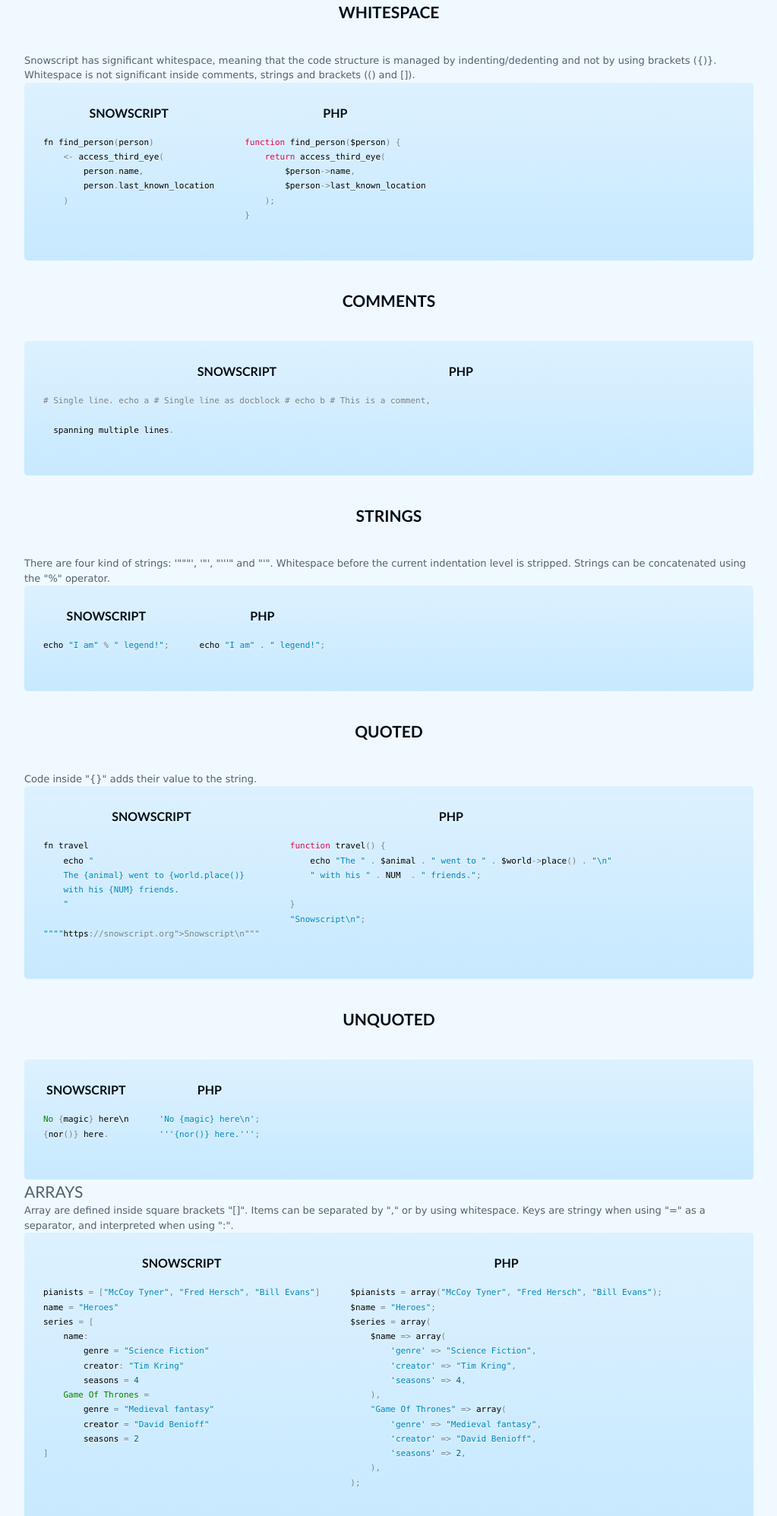
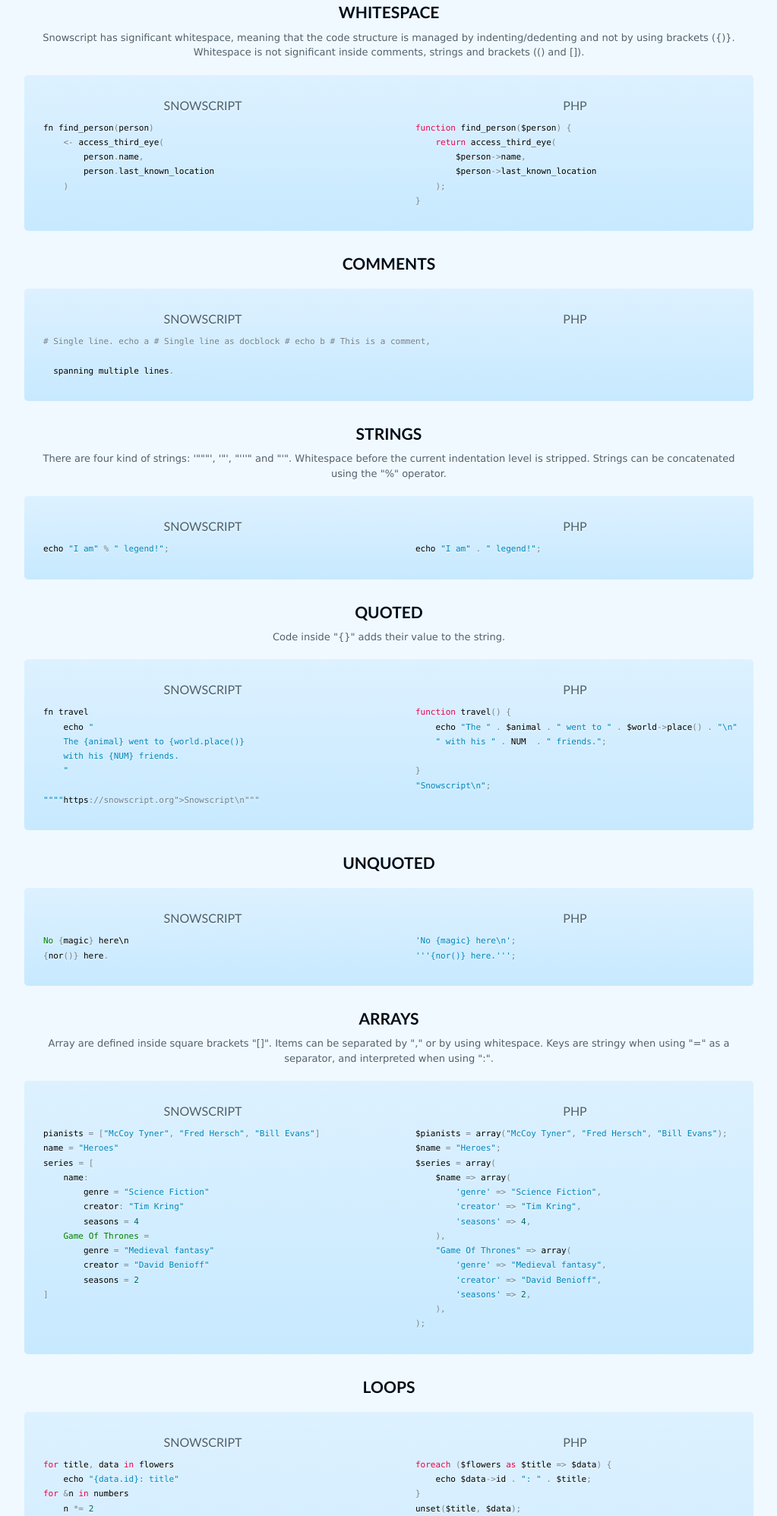
Before and after one commit to runekaagaard/snowscript-web, a plain HTML site: page index.html in a window 1280 px wide. Shown: the part 410-2406 px from the top of the page at 76% size, without its empty margins (128-1151 px from the left). Drawn offline with Linux system fonts and the light colour scheme.

Commit message:
Awsum changes are awesum.

```diff
--- a/index.html
+++ b/index.html
@@ -46,114 +46,84 @@
         </div>
 
 
-        <h2 class="gill-sans _size-3 _res-size-4 =row _text-center">
+        <div class="_bottom-20">
+            <h2 class="gill-sans _size-3 _res-size-4 _text-center _bottom-10">
                 Whitespace
             </h2>
-        <p>Snowscript has significant whitespace, meaning that the code structure is  managed by indenting/dedenting and not by using brackets ({)}. Whitespace  is not significant inside comments, strings and brackets (() and []).
+            <p class="_text-center _bottom-10 _left-20 _right-20">Snowscript has significant whitespace, meaning that the code structure is  managed by indenting/dedenting and not by using brackets ({)}. Whitespace  is not significant inside comments, strings and brackets (() and []).
 </p>
-        <div class="=box">
-            <table class="center">
-            <thead>
-                <tr>
-                    <th class="gill-sans _size-5">Snowscript</th>
-                    <th class="gill-sans _size-5">PHP</th>
-                </tr>
-            </thead>
-            <tbody>
-                <tr>
-                    <td valign="top" cellpadding="0">
+        </div>
+        <aside class="=box _two-cols _bottom-30">
+            <div class="_column _one-half">
+                <h4 class="gill-sans _size-5 _text-center _bottom-10">Snowscript</h4>
                 <pre class="prettyprint2"><span class='kwd'>fn</span><span class='pln'> </span><span class='pln'>find_person</span><span class='pun'>(</span><span class='pln'>person</span><span class='pun'>)</span><span class='pln'>
 </span><span class='pln'>    </span><span class='pun'><-</span><span class='pln'> </span><span class='pln'>access_third_eye</span><span class='pun'>(</span><span class='pln'>
 </span><span class='pln'>        </span><span class='pln'>person</span><span class='pun'>.</span><span class='pln'>name</span><span class='pun'>,</span><span class='pln'>
 </span><span class='pln'>        </span><span class='pln'>person</span><span class='pun'>.</span><span class='pln'>last_known_location</span><span class='pln'>
 </span><span class='pln'>    </span><span class='pun'>)</span><span class='pln'>
 </span></pre>
-                    </td>
-                    <td valign="top" cellpadding="0">
-                        <pre class="prettyprint">function find_person($person) {
+            </div>
+            <div class="_column _one-half">
+                <h4 class="gill-sans _size-5 _text-center _bottom-10">PHP</h4>
+                <pre class="prettyprint2">function find_person($person) {
     return access_third_eye(
         $person->name,
         $person->last_known_location
     );
 }
 </pre>
-                    </td>
-                </tr>
-            </tbody>
-            </table>
             </div>
+        </aside>
 
-        <h2 class="gill-sans _size-3 _res-size-4 =row _text-center">
+        <div class="_bottom-20">
+            <h2 class="gill-sans _size-3 _res-size-4 _text-center _bottom-10">
                 Comments
             </h2>
 
-        <div class="=box">
-            <table class="center">
-            <thead>
-                <tr>
-                    <th class="gill-sans _size-5">Snowscript</th>
-                    <th class="gill-sans _size-5">PHP</th>
-                </tr>
-            </thead>
-            <tbody>
-                <tr>
-                    <td valign="top" cellpadding="0">
+        </div>
+        <aside class="=box _two-cols _bottom-30">
+            <div class="_column _one-half">
+                <h4 class="gill-sans _size-5 _text-center _bottom-10">Snowscript</h4>
                 <pre class="prettyprint2"><span class='pun'># Single line. echo a # Single line as docblock # echo b # This is a comment,</span><span class='pln'>
 
 </span><span class='pln'>  </span><span class='pln'>spanning</span><span class='pln'> </span><span class='pln'>multiple</span><span class='pln'> </span><span class='pln'>lines</span><span class='pun'>.</span><span class='pln'>
 </span></pre>
-                    </td>
-                    <td valign="top" cellpadding="0">
-                        <pre class="prettyprint"></pre>
-                    </td>
-                </tr>
-            </tbody>
-            </table>
             </div>
+            <div class="_column _one-half">
+                <h4 class="gill-sans _size-5 _text-center _bottom-10">PHP</h4>
+                <pre class="prettyprint2"></pre>
+            </div>
+        </aside>
 
-        <h2 class="gill-sans _size-3 _res-size-4 =row _text-center">
+        <div class="_bottom-20">
+            <h2 class="gill-sans _size-3 _res-size-4 _text-center _bottom-10">
                 Strings
             </h2>
-        <p>There are four kind of strings: '"""', '"', "'''" and "'". Whitespace before the
+            <p class="_text-center _bottom-10 _left-20 _right-20">There are four kind of strings: '"""', '"', "'''" and "'". Whitespace before the
 current indentation level is stripped. Strings can be concatenated using the "%"
 operator.
 </p>
-        <div class="=box">
-            <table class="center">
-            <thead>
-                <tr>
-                    <th class="gill-sans _size-5">Snowscript</th>
-                    <th class="gill-sans _size-5">PHP</th>
-                </tr>
-            </thead>
-            <tbody>
-                <tr>
-                    <td valign="top" cellpadding="0">
+        </div>
+        <aside class="=box _two-cols _bottom-30">
+            <div class="_column _one-half">
+                <h4 class="gill-sans _size-5 _text-center _bottom-10">Snowscript</h4>
                 <pre class="prettyprint2"><span class='kwd'>echo</span><span class='pln'> </span><span class='str'>"</span><span class='str'>I am</span><span class='str'>"</span><span class='pln'> </span><span class='pun'>%</span><span class='pln'> </span><span class='str'>"</span><span class='str'> legend!</span><span class='str'>"</span><span class='pun'>;</span></pre>
-                    </td>
-                    <td valign="top" cellpadding="0">
-                        <pre class="prettyprint">echo "I am" . " legend!";</pre>
-                    </td>
-                </tr>
-            </tbody>
-            </table>
             </div>
+            <div class="_column _one-half">
+                <h4 class="gill-sans _size-5 _text-center _bottom-10">PHP</h4>
+                <pre class="prettyprint2">echo "I am" . " legend!";</pre>
+            </div>
+        </aside>
 
-        <h3 class="gill-sans _size-3 _res-size-4 =row _text-center">
+        <div class="_bottom-20">
+            <h3 class="gill-sans _size-3 _res-size-4 _text-center _bottom-10">
                 Quoted
             </h3>
-        <p>Code inside "{}" adds their value to the string.</p>
-        <div class="=box">
-            <table class="center">
-            <thead>
-                <tr>
-                    <th class="gill-sans _size-5">Snowscript</th>
-                    <th class="gill-sans _size-5">PHP</th>
-                </tr>
-            </thead>
-            <tbody>
-                <tr>
-                    <td valign="top" cellpadding="0">
+            <p class="_text-center _bottom-10 _left-20 _right-20">Code inside "{}" adds their value to the string.</p>
+        </div>
+        <aside class="=box _two-cols _bottom-30">
+            <div class="_column _one-half">
+                <h4 class="gill-sans _size-5 _text-center _bottom-10">Snowscript</h4>
                 <pre class="prettyprint2"><span class='kwd'>fn</span><span class='pln'> </span><span class='pln'>travel</span><span class='pln'>
 </span><span class='pln'>    </span><span class='kwd'>echo</span><span class='pln'> </span><span class='str'>"</span><span class='str'>
     The </span><span class='str'>{</span><span class='pln'>animal</span><span class='str'>}</span><span class='str'> went to </span><span class='str'>{</span><span class='pln'>world</span><span class='pun'>.</span><span class='pln'>place</span><span class='pun'>(</span><span class='pun'>)</span><span class='str'>}</span><span class='str'>
@@ -162,67 +132,51 @@ operator.
 
 </span><span class='str'>"</span><span class='str'>"</span><span class='str'>"</span><span class='str'><a href=</span><span class='str'>"</span><span class='pln'>https</span><span class='pun'>:</span><span class='pun'>/</span><span class='pun'>/</span><span class='pln'>snowscript</span><span class='pun'>.</span><span class='pln'>org</span><span class='str'>"</span><span class='str'>>Snowscript</a></span><span class='str'>\</span><span class='str'>n</span><span class='str'>"</span><span class='str'>"</span><span class='str'>"</span><span class='pln'>
 </span></pre>
-                    </td>
-                    <td valign="top" cellpadding="0">
-                        <pre class="prettyprint">function travel() {
+            </div>
+            <div class="_column _one-half">
+                <h4 class="gill-sans _size-5 _text-center _bottom-10">PHP</h4>
+                <pre class="prettyprint2">function travel() {
     echo "The " . $animal . " went to " . $world->place() . "\n"
     " with his " . NUM  . " friends.";
 
 }
 "<a href=\"https://snowscript.org\">Snowscript</a>\n";
 </pre>
-                    </td>
-                </tr>
-            </tbody>
-            </table>
             </div>
+        </aside>
 
-        <h3 class="gill-sans _size-3 _res-size-4 =row _text-center">
+        <div class="_bottom-20">
+            <h3 class="gill-sans _size-3 _res-size-4 _text-center _bottom-10">
                 Unquoted
             </h3>
 
-        <div class="=box">
-            <table class="center">
-            <thead>
-                <tr>
-                    <th class="gill-sans _size-5">Snowscript</th>
-                    <th class="gill-sans _size-5">PHP</th>
-                </tr>
-            </thead>
-            <tbody>
-                <tr>
-                    <td valign="top" cellpadding="0">
+        </div>
+        <aside class="=box _two-cols _bottom-30">
+            <div class="_column _one-half">
+                <h4 class="gill-sans _size-5 _text-center _bottom-10">Snowscript</h4>
                 <pre class="prettyprint2"><span class='str'>No {magic} here\n</span><span class='pln'>
 </span><span class='str'>{nor()} here.</span><span class='pln'>
 </span></pre>
-                    </td>
-                    <td valign="top" cellpadding="0">
-                        <pre class="prettyprint">'No {magic} here\n';
+            </div>
+            <div class="_column _one-half">
+                <h4 class="gill-sans _size-5 _text-center _bottom-10">PHP</h4>
+                <pre class="prettyprint2">'No {magic} here\n';
 '''{nor()} here.''';
 </pre>
-                    </td>
-                </tr>
-            </tbody>
-            </table>
             </div>
+        </aside>
 
-        <h class="gill-sans _size-3 _res-size-4 =row _text-center">
+        <div class="_bottom-20">
+            <h2 class="gill-sans _size-3 _res-size-4 _text-center _bottom-10">
                 Arrays
-        </h>
-        <p>Array are defined inside square brackets "[]". Items can be separated by  "," or by using whitespace.
+            </h2>
+            <p class="_text-center _bottom-10 _left-20 _right-20">Array are defined inside square brackets "[]". Items can be separated by  "," or by using whitespace.
 Keys are stringy when using "=" as a separator, and interpreted when  using ":".
 </p>
-        <div class="=box">
-            <table class="center">
-            <thead>
-                <tr>
-                    <th class="gill-sans _size-5">Snowscript</th>
-                    <th class="gill-sans _size-5">PHP</th>
-                </tr>
-            </thead>
-            <tbody>
-                <tr>
-                    <td valign="top" cellpadding="0">
+        </div>
+        <aside class="=box _two-cols _bottom-30">
+            <div class="_column _one-half">
+                <h4 class="gill-sans _size-5 _text-center _bottom-10">Snowscript</h4>
                 <pre class="prettyprint2"><span class='pln'>pianists</span><span class='pln'> </span><span class='pun'>=</span><span class='pln'> </span><span class='pun'>[</span><span class='str'>"</span><span class='str'>McCoy Tyner</span><span class='str'>"</span><span class='pun'>,</span><span class='pln'> </span><span class='str'>"</span><span class='str'>Fred Hersch</span><span class='str'>"</span><span class='pun'>,</span><span class='pln'> </span><span class='str'>"</span><span class='str'>Bill Evans</span><span class='str'>"</span><span class='pun'>]</span><span class='pln'>
 </span><span class='pln'>name</span><span class='pln'> </span><span class='pun'>=</span><span class='pln'> </span><span class='str'>"</span><span class='str'>Heroes</span><span class='str'>"</span><span class='pln'>
 </span><span class='pln'>series</span><span class='pln'> </span><span class='pun'>=</span><span class='pln'> </span><span class='pun'>[</span><span class='pln'>
@@ -236,9 +190,10 @@ Keys are stringy when using "=" as a separator, and interpreted when  using ":".
 </span><span class='pln'>        </span><span class='pln'>seasons</span><span class='pln'> </span><span class='pun'>=</span><span class='pln'> </span><span class='lit'>2</span><span class='pln'>
 </span><span class='pun'>]</span><span class='pln'>
 </span></pre>
-                    </td>
-                    <td valign="top" cellpadding="0">
-                        <pre class="prettyprint">$pianists = array("McCoy Tyner", "Fred Hersch", "Bill Evans");
+            </div>
+            <div class="_column _one-half">
+                <h4 class="gill-sans _size-5 _text-center _bottom-10">PHP</h4>
+                <pre class="prettyprint2">$pianists = array("McCoy Tyner", "Fred Hersch", "Bill Evans");
 $name = "Heroes";
 $series = array(
     $name => array(
@@ -253,27 +208,18 @@ $series = array(
     ),
 );
 </pre>
-                    </td>
-                </tr>
-            </tbody>
-            </table>
             </div>
+        </aside>
 
-        <h2 class="gill-sans _size-3 _res-size-4 =row _text-center">
+        <div class="_bottom-20">
+            <h2 class="gill-sans _size-3 _res-size-4 _text-center _bottom-10">
                 Loops
             </h2>
 
-        <div class="=box">
-            <table class="center">
-            <thead>
-                <tr>
-                    <th class="gill-sans _size-5">Snowscript</th>
-                    <th class="gill-sans _size-5">PHP</th>
-                </tr>
-            </thead>
-            <tbody>
-                <tr>
-                    <td valign="top" cellpadding="0">
+        </div>
+        <aside class="=box _two-cols _bottom-30">
+            <div class="_column _one-half">
+                <h4 class="gill-sans _size-5 _text-center _bottom-10">Snowscript</h4>
                 <pre class="prettyprint2"><span class='kwd'>for</span><span class='pln'> </span><span class='pln'>title</span><span class='pun'>,</span><span class='pln'> </span><span class='pln'>data</span><span class='pln'> </span><span class='kwd'>in</span><span class='pln'> </span><span class='pln'>flowers</span><span class='pln'>
 </span><span class='pln'>    </span><span class='kwd'>echo</span><span class='pln'> </span><span class='str'>"</span><span class='str'>{</span><span class='pln'>data</span><span class='pun'>.</span><span class='pln'>id</span><span class='str'>}</span><span class='str'>: title</span><span class='str'>"</span><span class='pln'>
 </span><span class='kwd'>for</span><span class='pln'> </span><span class='pun'>&</span><span class='pln'>n</span><span class='pln'> </span><span class='kwd'>in</span><span class='pln'> </span><span class='pln'>numbers</span><span class='pln'>
@@ -284,9 +230,10 @@ $series = array(
 </span><span class='kwd'>for</span><span class='pln'> </span><span class='pln'>i</span><span class='pln'> </span><span class='kwd'>in</span><span class='pln'> </span><span class='lit'>10</span><span class='pln'> </span><span class='kwd'>downto</span><span class='pln'> </span><span class='lit'>1</span><span class='pln'>
 </span><span class='pln'>    </span><span class='kwd'>echo</span><span class='pln'> </span><span class='pln'>i</span><span class='pln'>
 </span></pre>
-                    </td>
-                    <td valign="top" cellpadding="0">
-                        <pre class="prettyprint">foreach ($flowers as $title => $data) {
+            </div>
+            <div class="_column _one-half">
+                <h4 class="gill-sans _size-5 _text-center _bottom-10">PHP</h4>
+                <pre class="prettyprint2">foreach ($flowers as $title => $data) {
     echo $data->id . ": " . $title;
 }
 unset($title, $data);
@@ -304,11 +251,8 @@ for ($i=10, $i >= 0, --$i) {
 }
 unset($i);
 </pre>
-                    </td>
-                </tr>
-            </tbody>
-            </table>
             </div>
+        </aside>
 
 
         <div class="=row _text-center">
--- a/static/snow.css
+++ b/static/snow.css
@@ -47,6 +47,9 @@ a {
 
 pre, code, tt {
     font: 11px/1.75 monaco, monospace;
+}
+pre {
+    padding: 0 20px;
 }
 
 td {
@@ -135,6 +138,7 @@ h3.gill-sans, th.gill-sans {
 }
 
 .\=box {
+    overflow: hidden;
     padding: 30px 5px;
     background-color: #DDF1FF;
     background-image: -webkit-linear-gradient(#DDF1FF, #C7E9FF);
@@ -159,6 +163,10 @@ h3.gill-sans, th.gill-sans {
     margin: 0 10px;
 }
 
+th {
+    width: 50%;
+}
+
 /* Code highlighting
 //////////////////// */
 .prettyprint .str, .prettyprint2 .str { color: #08b; }
@@ -171,6 +179,60 @@ h3.gill-sans, th.gill-sans {
 .prettyprint .atn, .prettyprint2 .atn { color: #606; }
 .prettyprint .atv, .prettyprint2 .atv { color: #080; }
 .prettyprint .dec, .prettyprint2 .dec { color: #606; }
+
+/*/////////////////////////////////////
+TINY GRID by Rolando Murillo (@rnmp)
+=======================================
+This is a micro-grid, CSS3 only.
+Use Selectivizr for lame browsers.
+/////////////////////////////////////*/
+
+._one-quarter, ._one-third, ._one-half,
+._two-thirds, ._three-quarters {
+    -webkit-box-sizing: border-box;
+    -moz-box-sizing: border-box;
+    box-sizing: border-box;
+}
+
+._column {
+    float: left;
+}
+
+/* SIZES
+//////*/
+
+._one-quarter    { width: 25%; }
+._one-third      { width: 33.333%; }
+._one-half       { width: 50%; }
+._two-thirds     { width: 66.666%; }
+._three-quarters { width: 75%; }
+
+/* LAYOUTS
+////////*/
+
+/* Two columns */
+._two-cols > ._column:nth-of-type(odd) {
+    padding-right: 15px;
+}
+._two-cols > ._column:nth-of-type(even) {
+    padding-left: 15px;
+}
+
+/* Three columns */
+._three-cols > ._column:nth-of-type(3n),
+._three-cols > ._column:nth-of-type(3n+1) {
+    padding: 0 20px;
+}
+._three-cols > ._column:nth-of-type(3n) {
+    padding-right: 0;
+}
+._three-cols > ._column:nth-of-type(3n+1) {
+    clear: both;
+    padding-left: 0;
+}
+._three-cols > ._column:nth-of-type(3n-1) {
+    padding: 0 10px;
+}
 
 /* Responsive layout
 //////////////////// */
```
Also changed, not shown: templates/index.html (+15 -23 lines). Lines whose indentation alone changed are shown as unchanged.
